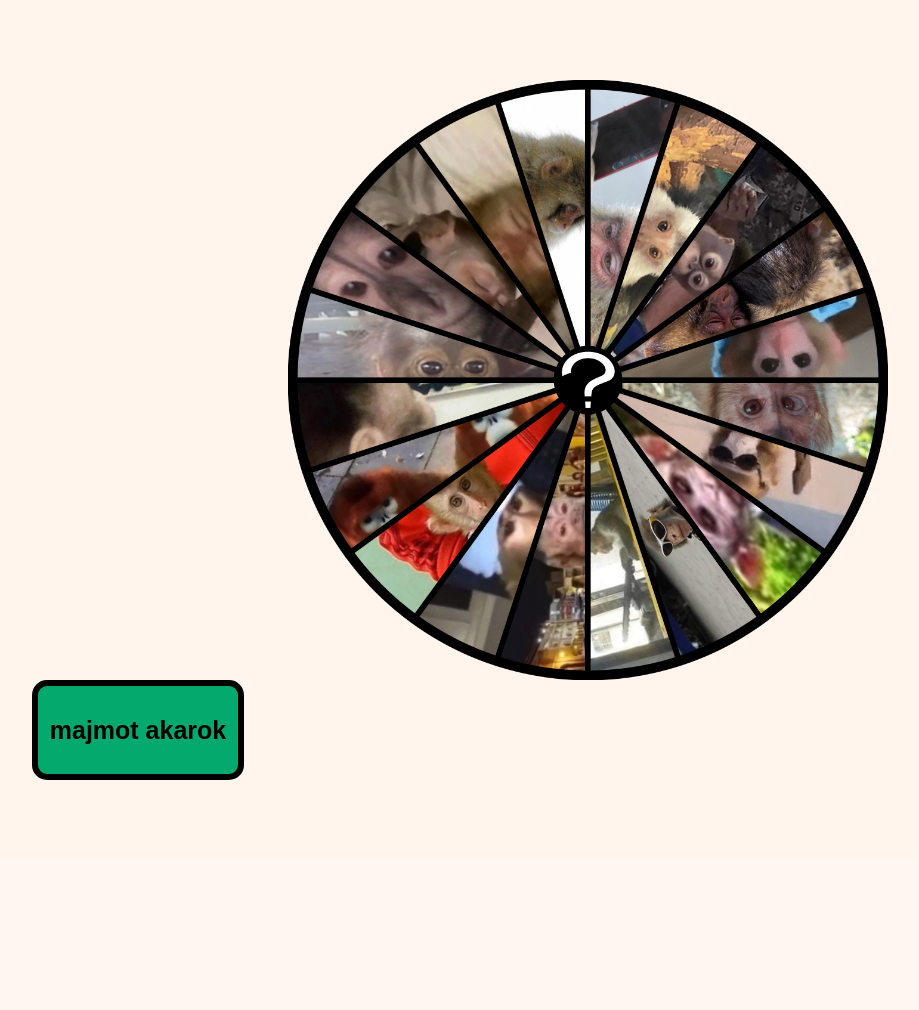
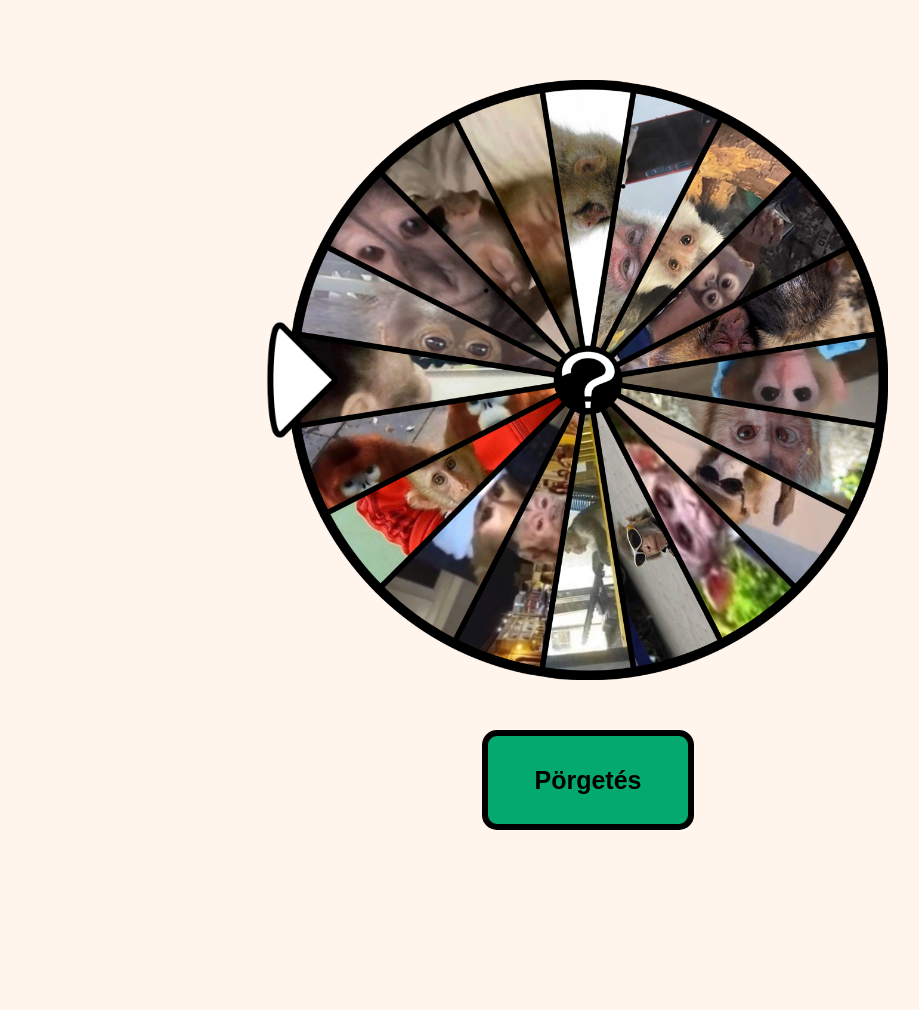
Before and after one commit to csabszerko/webterv, a PHP site: page /html/wheel.html in a window 1280 px wide. Shown: the part 80-1090 px from the top of the page, without its empty margins (48-967 px from the left). Before the commit the page ends 860 px from the top, so only its background shows below. Run offline with PHP 8.4, Linux system fonts and the light colour scheme.

Commit message:
kibaszott sok ujitas

```diff
--- a/monki/css/styles.css
+++ b/monki/css/styles.css
@@ -1,5 +1,5 @@
 .navbar {
-    z-index: 1;
+    z-index: 2;
     display: flex;
     overflow: hidden;
     position: fixed;
@@ -64,6 +64,7 @@
     background-color: rgb(248, 195, 148);
     border-radius: 15px !important;
     color: white !important;
+    animation: navFadeIn .3s ease-in-out forwards;
 
 }
 
@@ -121,23 +122,6 @@ main {
 
 }
 
-@keyframes ujMajom
-{
-    0%
-    {
-        /* transform: translateX(-10vw); */
-        transform: scale3d(1, 0, 1);
-        height: 0;
-    }
-    100% {
-        /* transform: translateX(0); */
-        transform: scale3d(1, 1, 1);
-        height: 230px;
-    }
-
-}
-
-
 @keyframes fadeIn
 {
     0%
@@ -146,6 +130,20 @@ main {
     }
     100% {
         opacity: 1;
+    }
+
+}
+
+@keyframes navFadeIn
+{
+    0%
+    {
+        background-color: rgb(253, 209, 170);
+        color: black;
+    }
+    100% {
+        color:white;
+        background-color: rgb(248, 195, 148);
     }
 
 }
@@ -204,7 +202,7 @@ main {
 
 main {
     margin: 160px 80px 80px 80px;
-    animation: fadeIn .3s ease-in-out forwards;
+    animation: fadeIn .5s ease-in-out forwards;
 }
 
 main p {
@@ -222,6 +220,7 @@ main button {
     border-radius: 15px;
     font-size: 25px;
     font-weight: bold;
+    cursor: pointer;
 }
 
 main button:hover
@@ -307,13 +306,118 @@ main button:hover
     list-style-type: "▸ ";
 }
 
-#kerek {
-    height: 600px;
-    display: block;
+#kerekContainer{
+    position: relative;
+    display: flex;
+    justify-content: center;
+    align-items: center;
     margin-left: auto;
     margin-right: auto;
+    width: 600px;
 }
 
+#kerek {
+    width: 100%;
+    /* display: block;
+    margin-left: auto;
+    margin-right: auto; */
+}
+
+#nyil{
+    display: inline;
+    position: absolute;
+    height: 120px;
+    margin-left: -620px;
+    z-index: 1;
+    /* box-shadow: 0 6px 16px black */
+}
+
+#spinButton
+{
+    margin-left: auto;
+    margin-right: auto;
+    margin-top: 50px;
+    align-items: center;
+    height: 100px;
+    background-color: #04AA6D;
+    transition: background-color, .5s ease-in-out;
+    /* transition: opacity 0s; */
+}
+/* #spinButton:hover
+{
+    opacity: 0.8;
+    transition: opacity 0s;
+} */
+
+
+.nyeremeny{
+    /* background-color: wheat; */
+    margin-left: auto;
+    margin-right: auto;
+    display: flex;
+    align-items: center;
+    justify-content: center;
+    font-size: 30px;
+    font-weight: bold;
+    /* animation: fadeIn .3s ease-in; */
+    /* padding: 20px; */
+    border-radius: 16px;
+    margin-top: 50px;
+    width: fit-content;
+}
+
+.resultContainer{
+    background-color: coral;
+    margin-left: auto;
+    margin-right: auto;
+    display: flex;
+    align-items: center;
+    justify-content: center;
+    /* animation: fadeIn .3s ease-in; */
+    border-radius: 16px;
+    margin-top: 50px;
+    width: fit-content;
+}
+
+.result{
+    padding: 20px 20px;
+    animation: fadeIn .3s ease-in;
+    transition: background-color, .3s ease-in-out;
+    display: flex;
+    justify-content: center;
+}
+
+.result img{
+    display: block;
+    margin-top: auto;
+    margin-bottom: auto;
+    height: 150px;
+    width: 150px;
+    border: 6px solid black;
+    border-radius: 15px;
+    padding: 0;
+    float:left;
+    margin-right: 15px;
+}
+
+.result p{
+    display: flex;
+    align-items: center;
+    justify-content: center;
+    /* margin-top: 50px; */
+    /* margin-bottom: 50px; */
+    /* white-space: nowrap;
+    width:fit-content; */
+    /* height: 230px; */
+    /* animation: ujMajom .2s ease-out forwards; */
+    font-size: 80px;
+    /* background-color: aliceblue; */
+    margin-top: auto;
+    margin-bottom: auto;
+    padding-top: auto;
+    padding-bottom: auto;
+    /* vertical-align: middle; */
+}
 
 #homepagemain{
     text-align: center;
--- a/monki/html/homepage.html
+++ b/monki/html/homepage.html
@@ -8,7 +8,7 @@
     <link rel="icon"  href="../majmok/rloi_mc.png">
     <link rel="stylesheet" href="../css/styles.css">
 
-    <title>Homepage</title>
+    <title>Főoldal</title>
 </head>
 
 <body>
--- a/monki/html/index.html
+++ b/monki/html/index.html
@@ -4,7 +4,7 @@
     <meta charset="UTF-8">
     <meta http-equiv="X-UA-Compatible" content="IE=edge">
     <meta name="viewport" content="width=device-width, initial-scale=1.0">
-    <title>buta fasz majmok</title>
+    <title>Bejelentkezés</title>
     <link rel="icon"  href="../majmok/rloi_mc.png">
     <link rel="stylesheet" href="../css/belepes.css"/>
 </head>
--- a/monki/html/inventory.html
+++ b/monki/html/inventory.html
@@ -9,7 +9,7 @@
     <link rel="stylesheet" href="../css/styles.css">
 
 
-    <title>Inventory</title>
+    <title>Raktár</title>
 </head>
 <body>
     <nav class="navbar">
@@ -23,7 +23,7 @@
     <main>
         <div>
             <button id="clearMajomButton">Raktár ürítése</button>
-            <button class="majomButton">Új majom felvétele</button>
+            <button class="majomButton">Új random majom felvétele</button>
             <ul class="monkeyList">
                 <!-- <li>
                     <img src="majom1.jpg" alt="" width="100px" height="100px">
--- a/monki/html/regisztracio.html
+++ b/monki/html/regisztracio.html
@@ -4,7 +4,7 @@
     <meta charset="UTF-8">
     <meta http-equiv="X-UA-Compatible" content="IE=edge">
     <meta name="viewport" content="width=device-width, initial-scale=1.0">
-    <title>buta fasz majmok</title>
+    <title>Regisztráció</title>
     <link rel="icon"  href="../majmok/rloi_mc.png">
     <link rel="stylesheet" href="../css/belepes.css"/>
 </head>
--- a/monki/html/wheel.html
+++ b/monki/html/wheel.html
@@ -8,7 +8,7 @@
     <link rel="icon"  href="../majmok/rloi_mc.png">
     <link rel="stylesheet" href="../css/styles.css">
 
-    <title>Wheel</title>
+    <title>Szerencsekerék</title>
 </head>
 <body>
     <nav class="navbar">
@@ -20,12 +20,18 @@
         </div>
     </nav>
     <main>
-        <div>
+        <div id="kerekContainer">
+            <img src="../majmok/mmcNyil.png" id="nyil">
             <img src="../majmok/majomkerek.png" id="kerek">
         </div>
-        <button class="majomButton">majmot akarok</button>
+        <button id="spinButton">Pörgetés</button>
+        <div class="nyeremeny"></div>
+        <div class="resultContainer">
+            <!-- <div class="result"></div> -->
+        </div>
         <ul class="fakeList"></ul>
     </main>
     <script src="../javascript/inv.js"></script>
+    <script src="../javascript/wheel.js"></script>
 </body>
 </html>
--- a/monki/javascript/inv.js
+++ b/monki/javascript/inv.js
@@ -4,17 +4,24 @@ const clearMonke = document.getElementById("clearMajomButton");
 
 var storedInv = localStorage.getItem('inventory');
 
-const vezNev = ["Kapolcs","Illés","Virág","Pufatag","Gelencsér", "Lakatos", "Bagacsi", "Lopodi", "Raffai", "Zsoldos", "Miksi", "Kab", "Pap","Budai","Foltos","Lantos","Lapp","Mondok","Pupák","Sonkolyos","Csápi","Kalapos","Galamb","Rozs","Mészöly"];
-const kerNev = ["Illés","Ármin","Krisztián","Tamás", "Ulrich", "Herold", "Botond", "Alajos", "Mór", "Szabi", "Leopold","Balambér","Gilbert","Taksony","Habakuk","Tódor","Tóbiás","Juszuf","Barni","Kázmér","Oszvald","Tihamér","عبد المجيد"];
+const vezNev = ["Lápi","Kapolcs","Illés","Virág","Gelencsér", "Lakatos", "Bagacsi", "Lopodi", "Raffai", "Zsoldos", "Miksi", "Kab", "Pap","Budai","Foltos","Lantos","Lapp","Mondok","Pupák","Sonkolyos","Csápi","Kalapos","Galamb","Rozs","Mészöly"];
+const kerNev = ["Huba","Kázmér","Illés","Ármin","Krisztián","Tamás", "Ulrich", "Herold", "Botond", "Alajos", "Mór", "Szabi", "Leopold","Balambér","Gilbert","Taksony","Habakuk","Tódor","Tóbiás","Juszuf","Barni","Kázmér","Oszvald","Tihamér","عبد المجيد"];
 
-function kerekMajmot(){
+function kerekMajmot(ujKepId){
+
     const li = document.createElement("li");
     const img = document.createElement("img");
     img.width = 100;
     img.height=100;
-    img.src="../majmok/majom" + (Math.floor(Math.random() * 20) +1)+ ".jpg";
+    if(ujKepId==0)
+    {
+        img.src="../majmok/majom" + (Math.floor(Math.random() * 20) +1)+ ".jpg";
+    }else{
+        img.src="../majmok/majom" + (ujKepId)+ ".jpg";
+    }
 
     var nev = (vezNev[Math.floor(Math.random() * vezNev.length)]+" "+kerNev[Math.floor(Math.random() * kerNev.length)]);
+    // ujNev=nev;
 
     li.appendChild(img);
     li.appendChild(document.createTextNode(nev));
@@ -22,6 +29,8 @@ function kerekMajmot(){
     myList.prepend(li);
 
     saveToLocal();
+    //nem mindig letezik ez a fuggveny;
+    setName(nev);
 }
 
 const saveToLocal = ()=>
@@ -44,7 +53,7 @@ if(addMonke)
 {
     addMonke.addEventListener("click", function(e) {
         // addMonke.innerText="meg";
-        kerekMajmot();
+        kerekMajmot(0);
 
     });
 }
--- /dev/null
+++ b/monki/javascript/wheel.js
@@ -0,0 +1,59 @@
+let nyertNev ="ezt a majmot nyerted";
+var kepId = 1;
+
+(function(){
+    const wheel = document.getElementById("kerek");
+    const spinBtn = document.getElementById("spinButton");
+    // const resultDiv = document.querySelector(".result");
+    const resultContainerDiv = document.querySelector(".resultContainer");
+    const nyeremenyDiv = document.querySelector(".nyeremeny");
+    let deg=0;
+    // let kepId = 1;
+
+    spinBtn.addEventListener("click", ()=> {
+        spinBtn.style.backgroundColor = "coral";
+        spinBtn.style.pointerEvents = "none";
+        deg = Math.floor(Math.random() * 3000 + 3000);
+        wheel.style.transition = `all 10s cubic-bezier(.3,0,0,1)`;
+        wheel.style.transform = `rotate(${deg}deg)`;
+
+        kepId = 20-Math.round((deg%360/18));
+        console.log(deg);
+        console.log(deg%360);
+        console.log(kepId);
+
+        kerekMajmot(kepId);
+    });
+
+    wheel.addEventListener("transitionend", ()=>{
+        spinBtn.style.backgroundColor = "#04AA6D";
+        spinBtn.style.pointerEvents = "auto";
+        wheel.style.transition = "none";
+        const currRot = deg % 360;
+        wheel.style.transform = `rotate(${currRot}deg)`;
+
+        // resultContainerDiv.removeChild(resultDiv);
+
+        empty(resultContainerDiv);
+
+        const resultDiv = document.createElement("div");
+        resultDiv.classList.add("result");
+        resultContainerDiv.appendChild(resultDiv);
+
+        resultDiv.innerHTML = '<img src="../majmok/majom' + kepId + '.jpg">'
+        + '<p>' + nyertNev + ' személyesen' + '</p>';
+        // resultDiv.innerHTML = "xds";
+        nyeremenyDiv.innerHTML="Nyereményed:"
+    });
+
+})();
+
+function setName(name){
+    nyertNev=name;
+}
+
+function empty(element) {
+    while(element.firstElementChild) {
+       element.firstElementChild.remove();
+    }
+  }
```
Also changed, not shown: monki/majmok/majomkerek.png, monki/majmok/mmcNyil.png (added), 4 other files.
